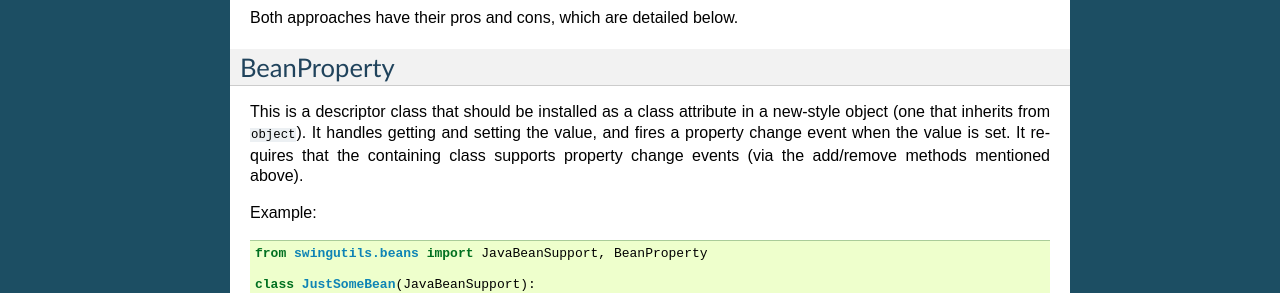
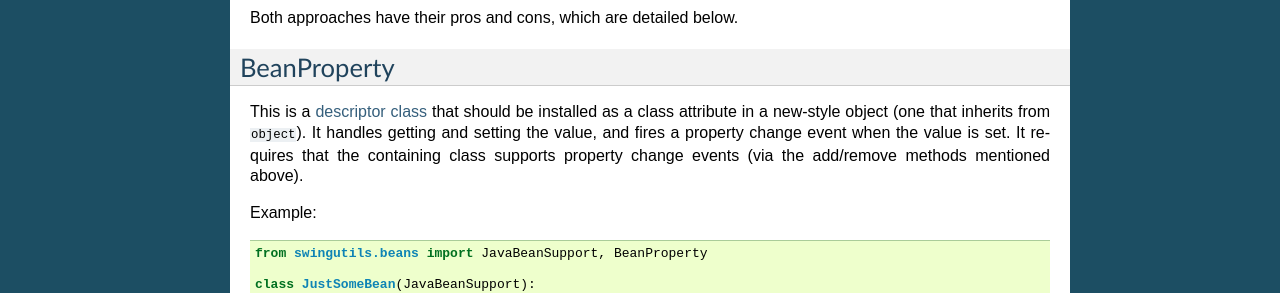
Before and after one commit to jython/swingutils, a Sphinx documentation site: the page built from docs/beans.rst, in a window 1280 px wide. Shown: the part 359-652 px from the top of the page. Built offline with Sphinx 7.4.7, drawn with Linux system fonts in a browser that asks for light colours; pages that are not in the unit, such as notebooks, are missing from menus; part of the change alters nothing that is shown.

```diff
--- a/docs/beans.rst
+++ b/docs/beans.rst
@@ -24,11 +24,12 @@ Both approaches have their pros and cons, which are detailed below.
 BeanProperty
 ------------
 
-This is a descriptor class that should be installed as a class attribute in a
-new-style object (one that inherits from ``object``). It handles getting
-and setting the value, and fires a property change event when the value is set.
-It requires that the containing class supports property change events (via the
-add/remove methods mentioned above).
+This is a `descriptor class <http://docs.python.org/reference/datamodel.html#descriptors>`_
+that should be installed as a class attribute in a new-style object (one that
+inherits from ``object``). It handles getting and setting the value, and fires
+a property change event when the value is set. It requires that the containing
+class supports property change events (via the add/remove methods mentioned
+above).
 
 Example::
 
```
